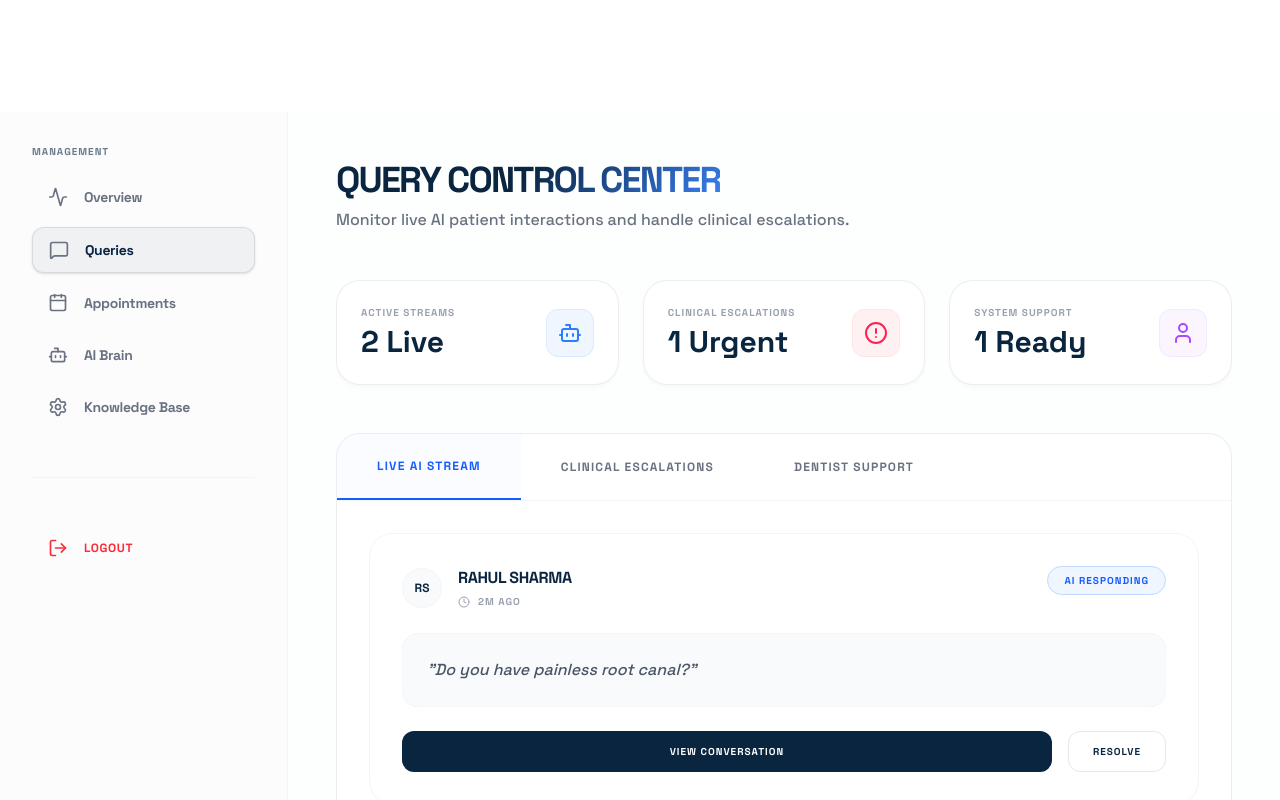
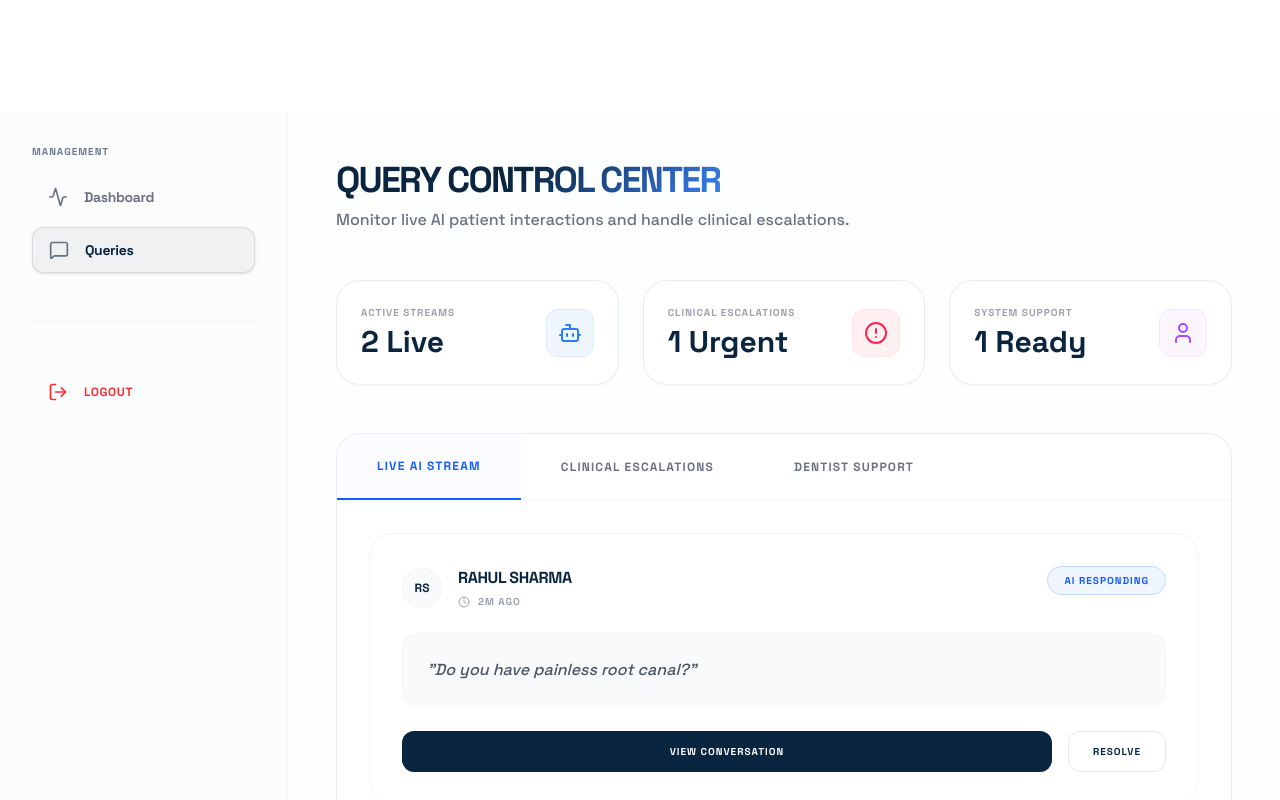
Before and after one commit to jainshreyash001-u/bookmyappointment, a React (Vite) app in the folder frontend/: page /queries in a window 1280 px wide. Shown: the top 800 px of the page. Built offline with nearby package versions, Linux system fonts and the light colour scheme.

Commit message:
style: consolidated dashboard menu items to single Dashboard and Queries links

```diff
--- a/frontend/src/components/Sidebar.jsx
+++ b/frontend/src/components/Sidebar.jsx
@@ -6,11 +6,8 @@ const Sidebar = ({ handleLogout }) => {
   const location = useLocation();
 
   const menuItems = [
-    { name: 'Overview', icon: Activity, path: '/dashboard' },
-    { name: 'Queries', icon: MessageSquare, path: '/queries' },
-    { name: 'Appointments', icon: Calendar, path: '/dashboard' }, // Links to dashboard overview which lists appointments
-    { name: 'AI Brain', icon: Bot, path: '/dashboard' }, // Fallbacks to dashboard for demo
-    { name: 'Knowledge Base', icon: Settings, path: '/dashboard' }
+    { name: 'Dashboard', icon: Activity, path: '/dashboard' },
+    { name: 'Queries', icon: MessageSquare, path: '/queries' }
   ];
 
   return (
```
